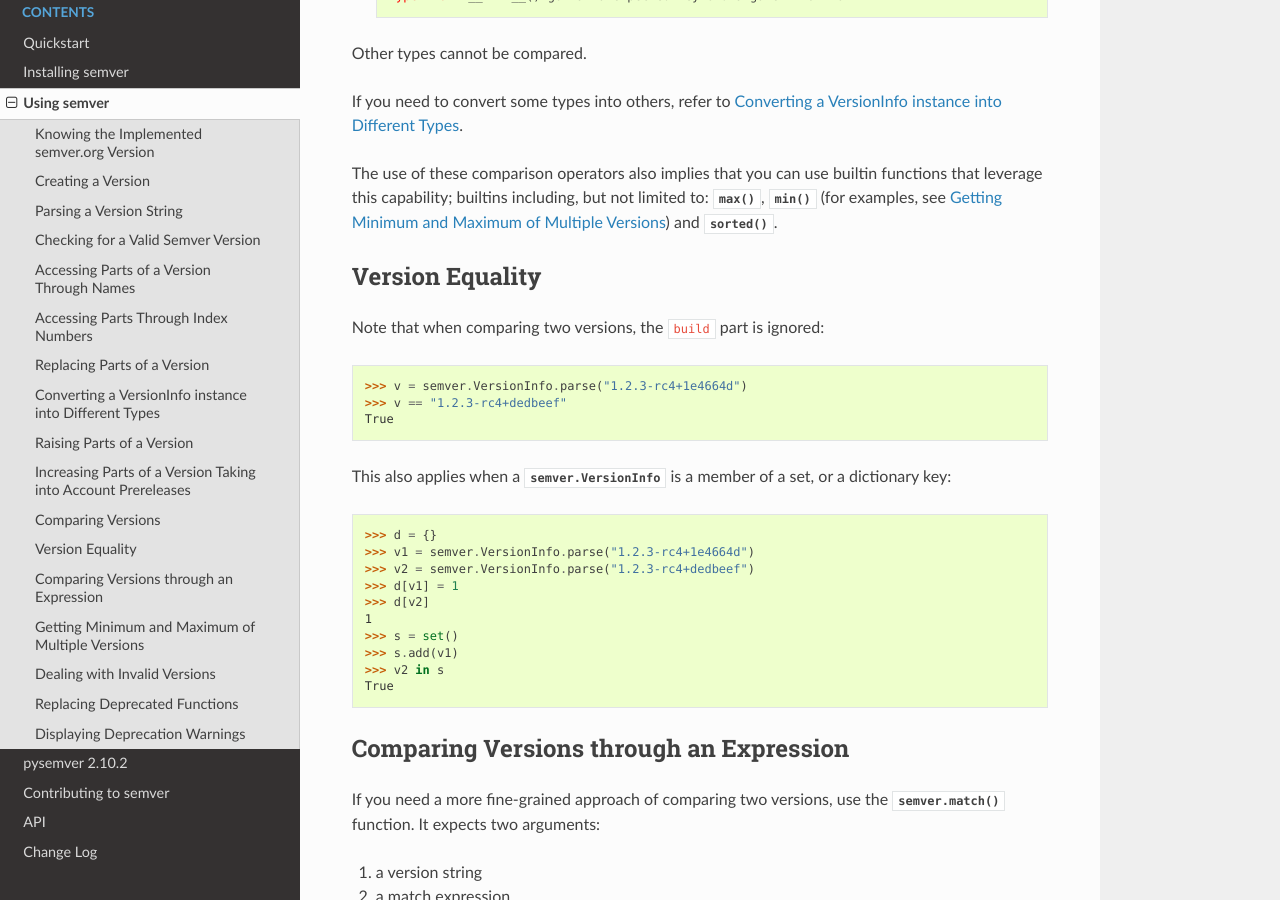
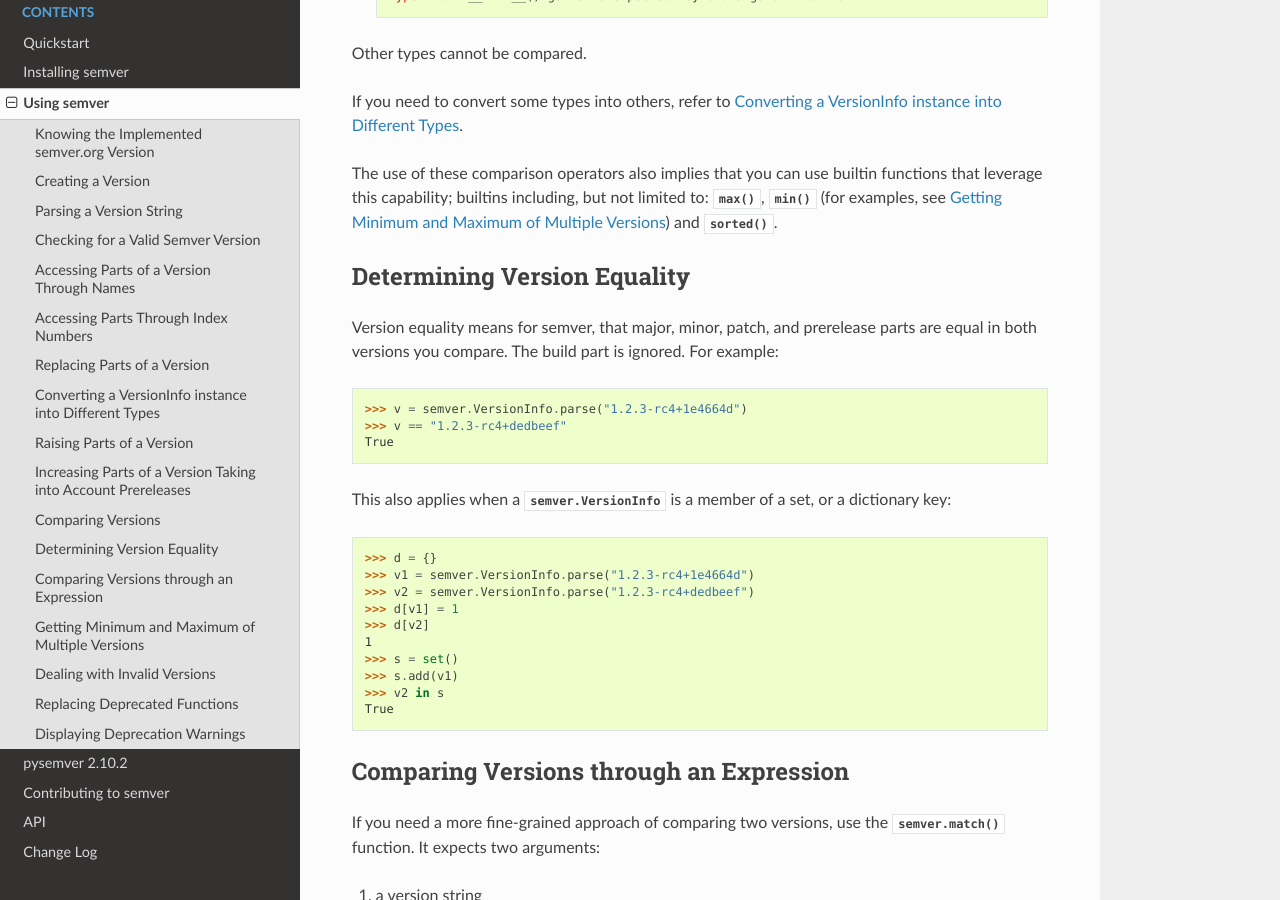
Before and after one commit to python-semver/python-semver, a Sphinx documentation site: the page built from docs/usage.rst, in a window 1280 px wide and 900 px high, scrolled down 8747 px. Built offline with Sphinx 7.4.7 and the Read the Docs theme 2.0.0, drawn with Linux system fonts in a browser that asks for light colours.

Commit message:
Apply suggestions from code review
Add suggestions to docs/usage.rst

```diff
--- a/docs/usage.rst
+++ b/docs/usage.rst
@@ -452,10 +452,12 @@ functions that leverage this capability; builtins including, but not limited to:
 (for examples, see :ref:`sec_max_min`) and :func:`sorted`.
 
 
-Version Equality
+Determining Version Equality
 ----------------
 
-Note that when comparing two versions, the ``build`` part is ignored::
+Version equality means for semver, that major, minor, patch, and prerelease
+parts are equal in both versions you compare. The build part is ignored.
+For example::
 
     >>> v = semver.VersionInfo.parse("1.2.3-rc4+1e4664d")
     >>> v == "1.2.3-rc4+dedbeef"
```
